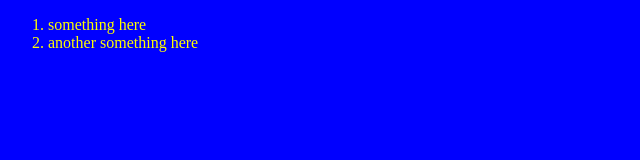
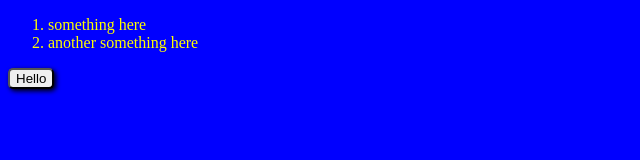
Before and after one commit to ShaneRobertson/practiceGIt, a plain HTML site: page public/index.html in a window 1280 px wide. Shown: the whole page, without its empty margins (0-640 px from the left). Drawn offline with Linux system fonts and the light colour scheme.

Commit message:
style and button

```diff
--- a/public/index.html
+++ b/public/index.html
@@ -13,5 +13,6 @@
     <li>something here</li>
     <li>another something here</li>
 </ol>
+<button id='niceButton'>Hello</button>
 </body>
 </html>
--- a/public/style.css
+++ b/public/style.css
@@ -2,3 +2,13 @@ body {
     background-color: blue;
     color: yellow;
 }
+
+#niceButton {
+    border-radius: 5px;
+    box-shadow: 2px 2px 5px black;
+}
+#niceButton:hover {
+    color: orange;
+    background:chocolate;
+    box-shadow: 2px 2px 5px white;
+}
```
